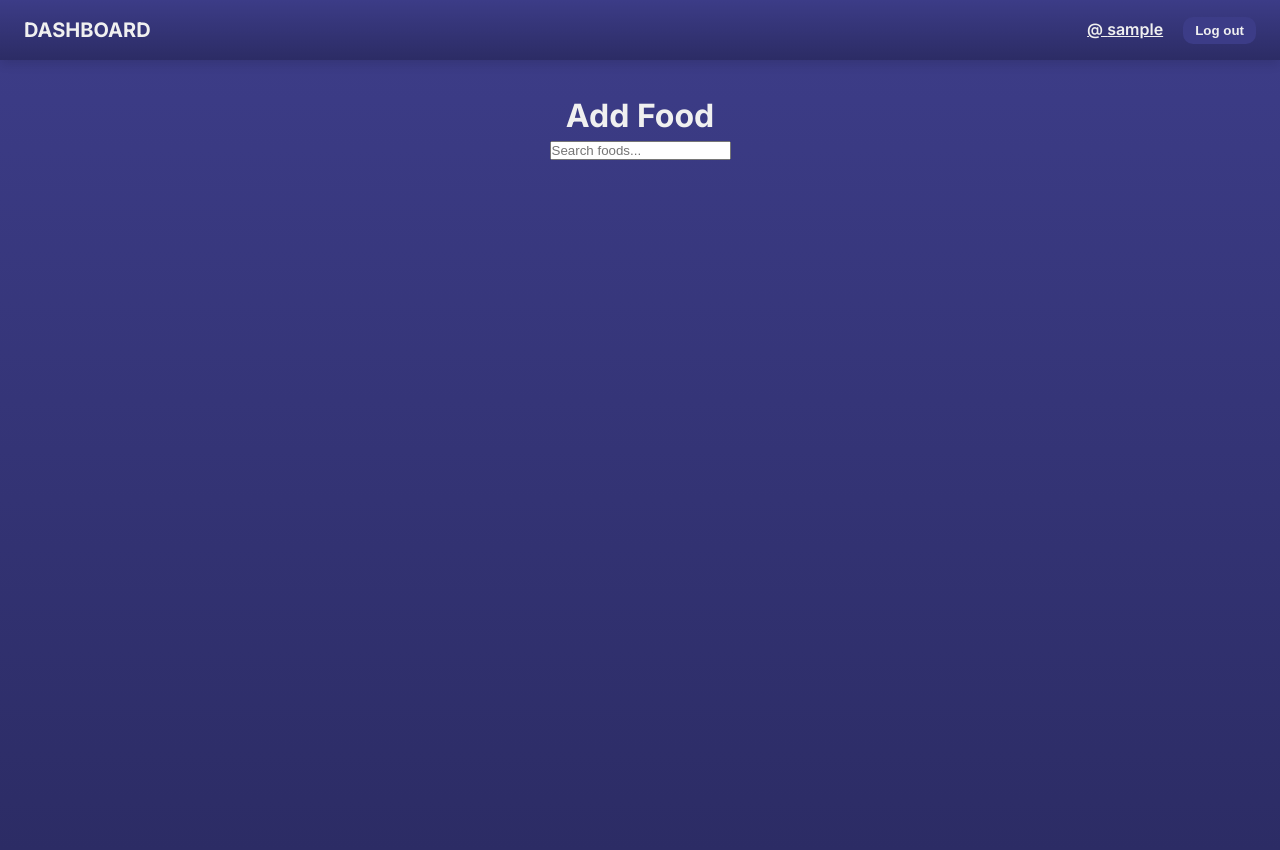
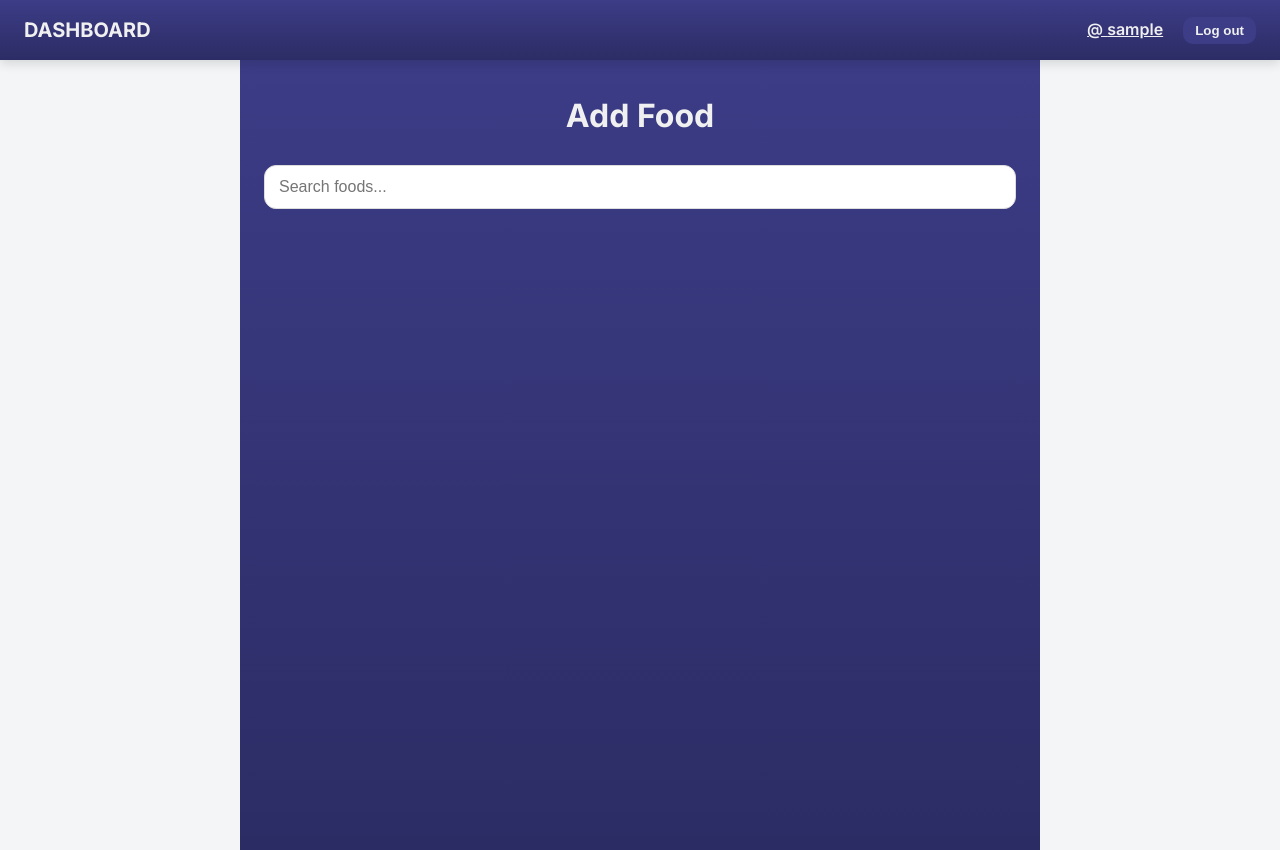
Before and after one commit to Konstantin-Lozanovski/Calorie-Tracker, a React (Vite) app in the folder frontend/: page /day/1/meal/1/add in a window 1280 px wide. Built offline with nearby package versions, Linux system fonts and the light colour scheme; sample sign-in values are in the browser's storage.

Commit message:
Styling of AddFood

```diff
--- /dev/null
+++ b/frontend/src/css/AddFood.css
@@ -0,0 +1,72 @@
+.add-food-container {
+    max-width: 800px;
+    margin: 0 auto;
+    padding: 40px 24px;
+    display: flex;
+    flex-direction: column;
+    gap: 24px;
+    min-height: 100vh;
+    background: linear-gradient(180deg, var(--color-bg) 0%, var(--color-bg-dark) 100%);
+    color: var(--color-text-light);
+}
+
+.add-food-container h1 {
+    font-size: 32px;
+    text-align: center;
+    margin: 0;
+}
+
+.add-food-container input {
+    padding: 12px 14px;
+    border-radius: var(--radius-md);
+    border: 1px solid #ddd;
+    font-size: 16px;
+    width: 100%;
+    box-sizing: border-box;
+}
+
+.add-food-container input:focus {
+    outline: none;
+    border-color: var(--color-primary);
+    box-shadow: 0 0 6px var(--color-primary-light);
+}
+
+.food-results {
+    display: flex;
+    flex-direction: column;
+    gap: 12px;
+}
+
+.food-card {
+    background: var(--color-card-bg);
+    color: var(--color-text-dark);
+    border-radius: var(--radius-md);
+    padding: 12px 16px;
+    display: flex;
+    justify-content: space-between;
+    align-items: center;
+    box-shadow: var(--shadow-md);
+    transition: transform 0.15s ease, box-shadow 0.15s ease;
+}
+
+.food-card:hover {
+    transform: translateY(-3px);
+    box-shadow: var(--shadow-lg);
+}
+
+.food-card button {
+    margin-left: 8px;
+    background: var(--color-primary);
+    color: #fff;
+    border: none;
+    border-radius: var(--radius-sm);
+    padding: 6px 10px;
+    font-weight: 600;
+    cursor: pointer;
+    transition: background 0.15s ease, transform 0.1s ease;
+}
+
+.food-card button:hover {
+    background: var(--color-primary-light);
+    transform: translateY(-2px);
+}
--- a/frontend/src/pages/AddFood.jsx
+++ b/frontend/src/pages/AddFood.jsx
@@ -1,6 +1,7 @@
 import { useState, useEffect } from "react";
 import { useParams, useNavigate } from "react-router-dom";
-import { searchFoods, addEntry, fetchDay } from "../services/api";
+import { searchFoods, addEntry } from "../services/api";
+import "../css/AddFood.css";
 
 const AddFood = () => {
   const { date, mealId } = useParams();
@@ -12,7 +13,7 @@ const AddFood = () => {
   const navigate = useNavigate();
 
   useEffect(() => {
-    if (query.length === 0) {
+    if (!query) {
       setResults([]);
       return;
     }
@@ -22,8 +23,8 @@ const AddFood = () => {
         setLoading(true);
         const data = await searchFoods(query);
         setResults(data);
-      } catch(error){
-        setError(error.msg || "Failed to search foods");
+      } catch (err) {
+        setError(err.msg || "Failed to search foods");
       } finally {
         setLoading(false);
       }
@@ -34,17 +35,15 @@ const AddFood = () => {
 
   const handleAdd = async (foodId) => {
     try {
-      await addEntry(mealId, foodId, 100);
+      await addEntry(mealId, foodId, 100); // 100g by default
       navigate(`/day/${date}`);
-    } catch (error) {
-      setError(error.msg || "Failed to add food");
+    } catch (err) {
+      setError(err.msg || "Failed to add food");
     }
   };
 
-  if (error) return <div>{error}</div>;
-
   return (
-    <div className="container">
+    <div className="add-food-container">
       <h1>Add Food</h1>
 
       <input
@@ -56,17 +55,19 @@ const AddFood = () => {
 
       {loading && <p>Loading...</p>}
 
-      {results.length > 0 && (
-        <ul>
-          {results.map(food => (
-            <li key={food.id}>
-              {food.name} — {food.calories} cal
+      <div className="food-results">
+        {results.map(food => (
+          <div key={food.id} className="food-card">
+            <div>
+              {food.name}{food.brand ? ` — ${food.brand}` : ""} — {food.calories} cal / 100g
+            </div>
+            <div>
               <button onClick={() => handleAdd(food.id)}>Add</button>
               <button onClick={() => navigate(`/day/${date}/meal/${mealId}/food/${food.id}`)}>View</button>
-            </li>
-          ))}
-        </ul>
-      )}
+            </div>
+          </div>
+        ))}
+      </div>
 
       {error && <p>{error}</p>}
     </div>
```
